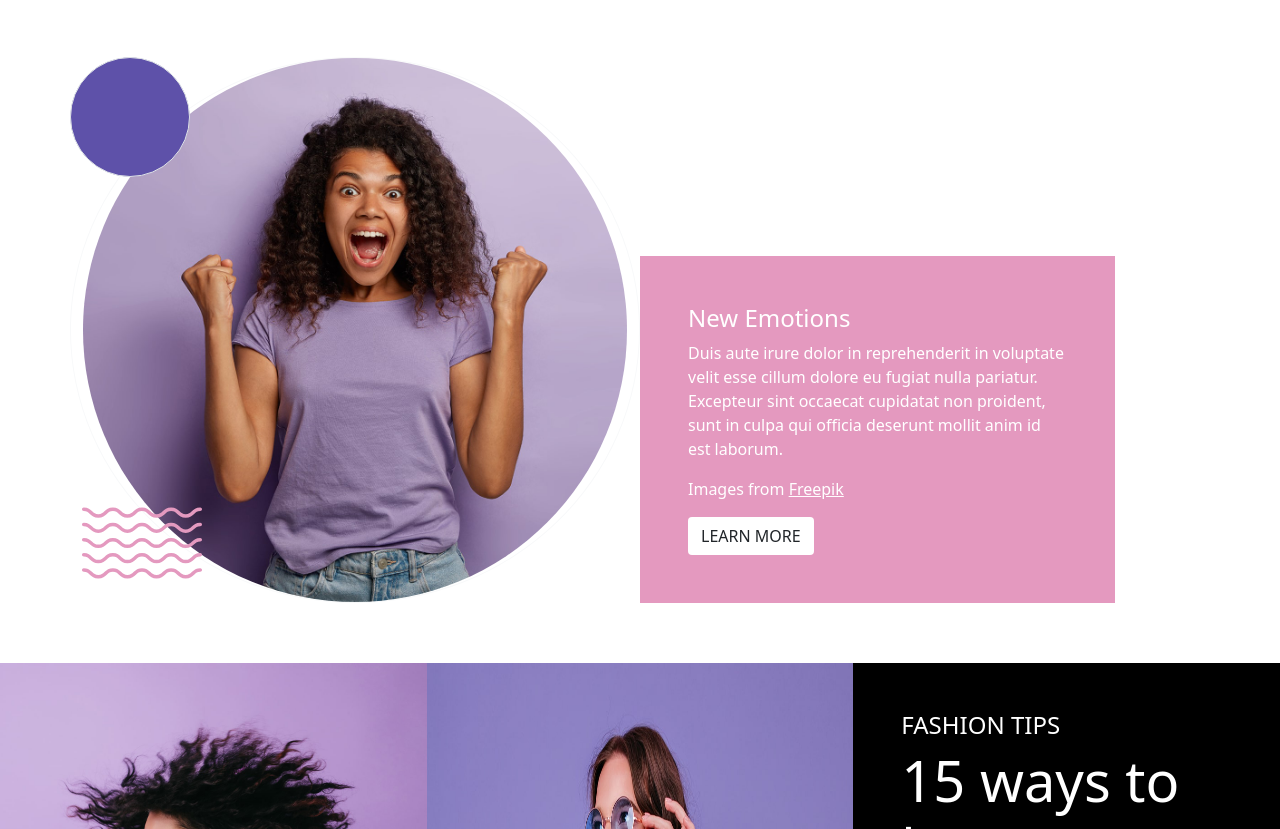
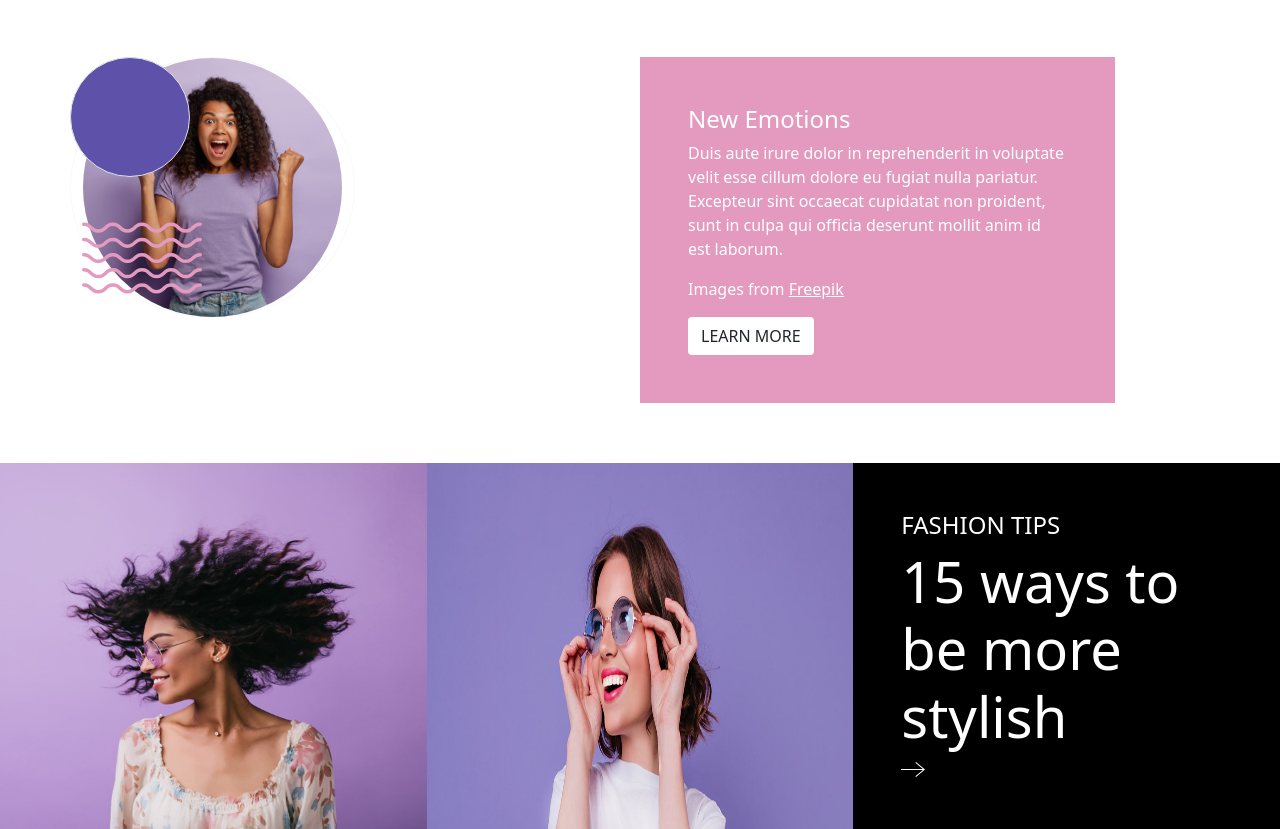
Before and after one commit to oma16/kcjs, a plain HTML site: page index.html in a window 1280 px wide. Shown: the part 1971-2800 px from the top of the page. Drawn offline with Linux system fonts and the light colour scheme.

Commit message:
first commit

```diff
--- a/index.html
+++ b/index.html
@@ -119,7 +119,7 @@
 
         <div class="col-12 col-sm-12 col-md-6">
           <div  class="row position-relative">
-            <img src="./img/et5-min.jpg" alt="" class="img-fluid  border border-light rounded-circle">
+            <img src="./img/et5-min.jpg" alt="" class="img-fluid h-50 w-50 border border-light rounded-circle">
             <div class="position-absolute top-0 start-0 wave border rounded-circle purple"></div>
             <div class=" position-absolute bottom-0 end-0 "><img src="./img/sea-waves-svgrepo-com.svg" alt="" class="wave img-fluid" ></div>
           </div>
```
